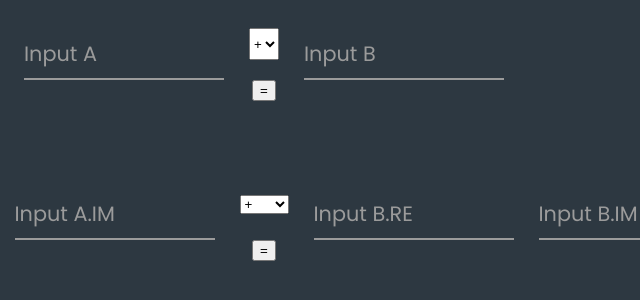
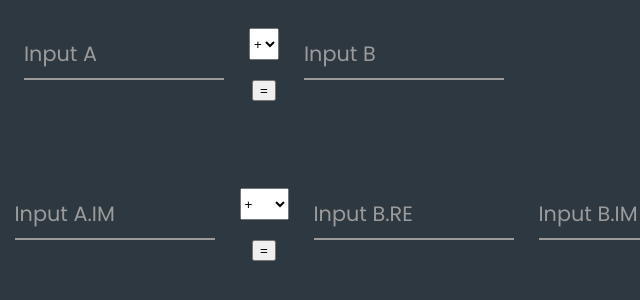
Before and after one commit to GalactiC8/js-universal-calculator, a plain HTML site: page UniversalCalculator/index.html in a window 1280 px wide. Shown: the full height of the page, 376-1016 px from the left. Drawn offline with Linux system fonts and the light colour scheme.

Commit message:
Стиль цсс для select_operation_complex

```diff
--- a/UniversalCalculator/css/style.css
+++ b/UniversalCalculator/css/style.css
@@ -25,9 +25,8 @@ body {
     gap: 5px;
 }
 
-.select_operation {
+.select_operation, .select_operation_complex {
     height: 32px;
-
 }
 
 .form__group {
```
